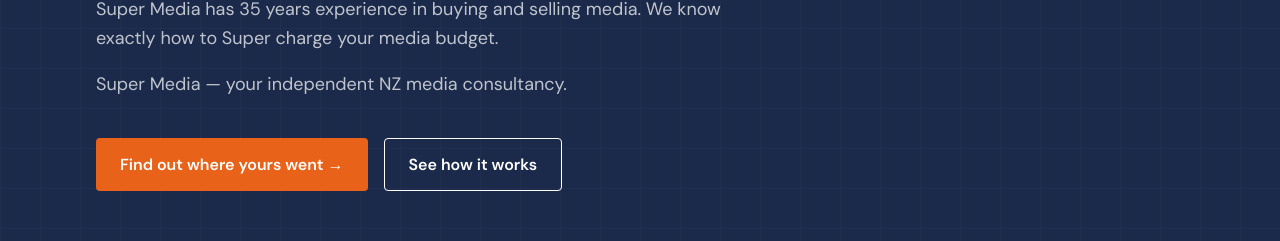
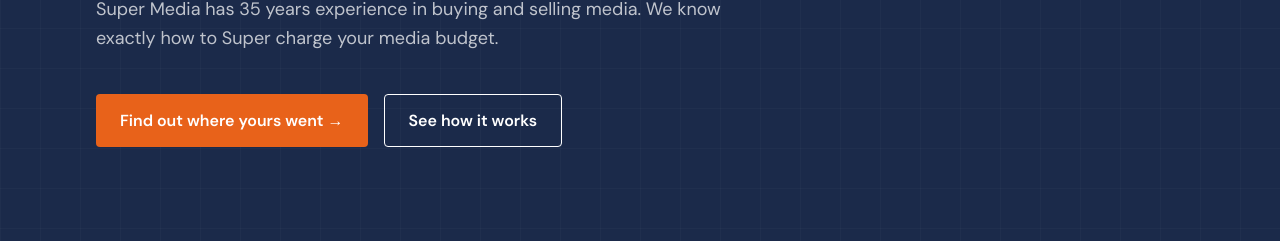
Before and after one commit to ron571/supermedia-website, a Next.js app: page / in a window 1280 px wide. Shown: the part 400-641 px from the top of the page. Built offline with nearby package versions, Linux system fonts and the light colour scheme; no server answers.

Commit message:
feat: adjust button spacing without tagline
Remove tagline and add 'mt-10' to buttons container

```diff
--- a/src/app/(main)/page.tsx
+++ b/src/app/(main)/page.tsx
@@ -94,10 +94,7 @@ export default function HomePage() {
           >
             Super Media has 35 years experience in buying and selling media. We know exactly how to Super charge your media budget.
           </p>
-          <p className="text-white text-lg mb-10" style={{ opacity: 0.72 }}>
-            Super Media — your independent NZ media consultancy.
-          </p>
-          <div className="flex flex-wrap gap-4">
+          <div className="flex flex-wrap gap-4 mt-10">
             <Link href="/superscan" className="btn-primary">
               Find out where yours went →
             </Link>
```
